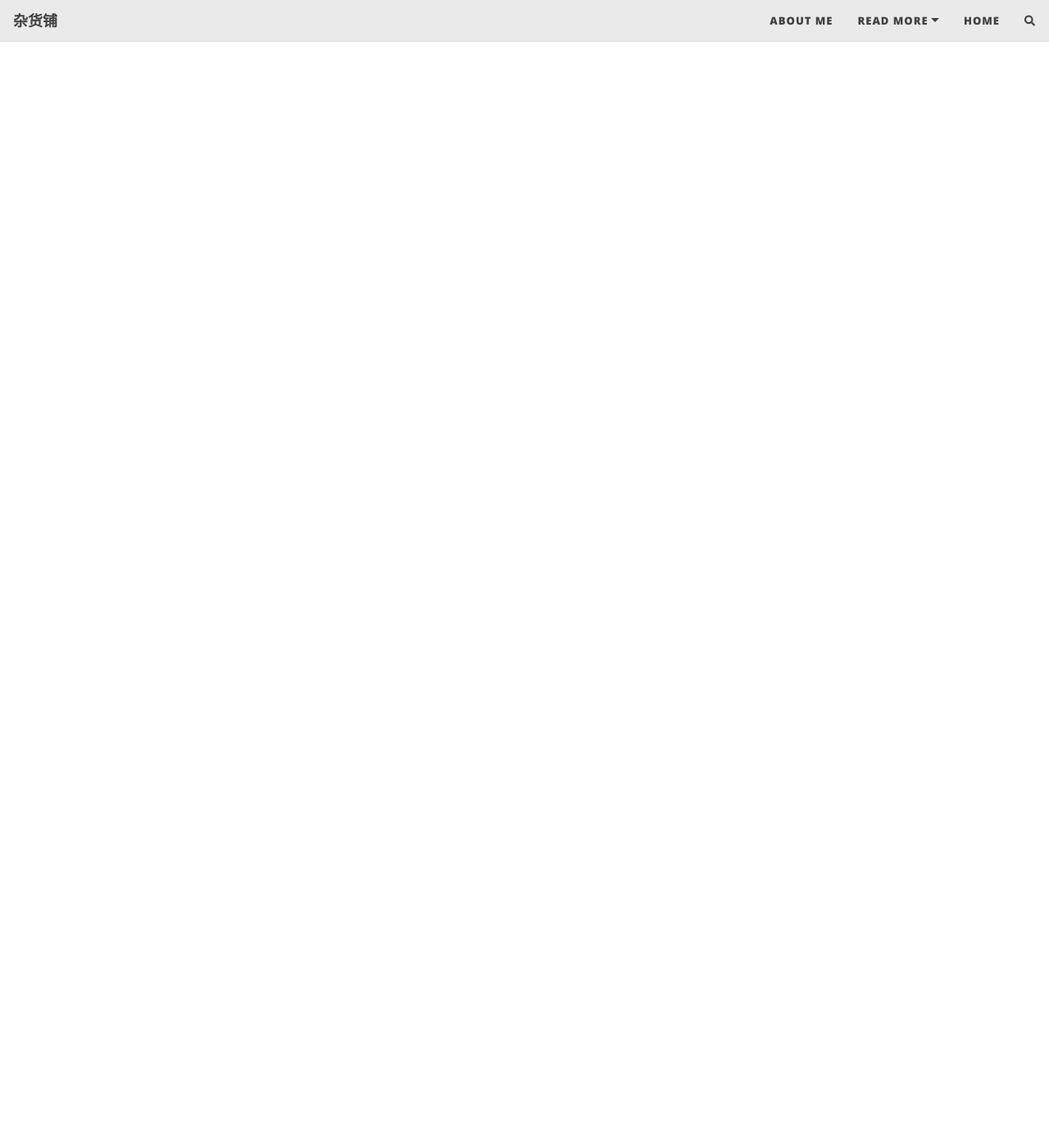
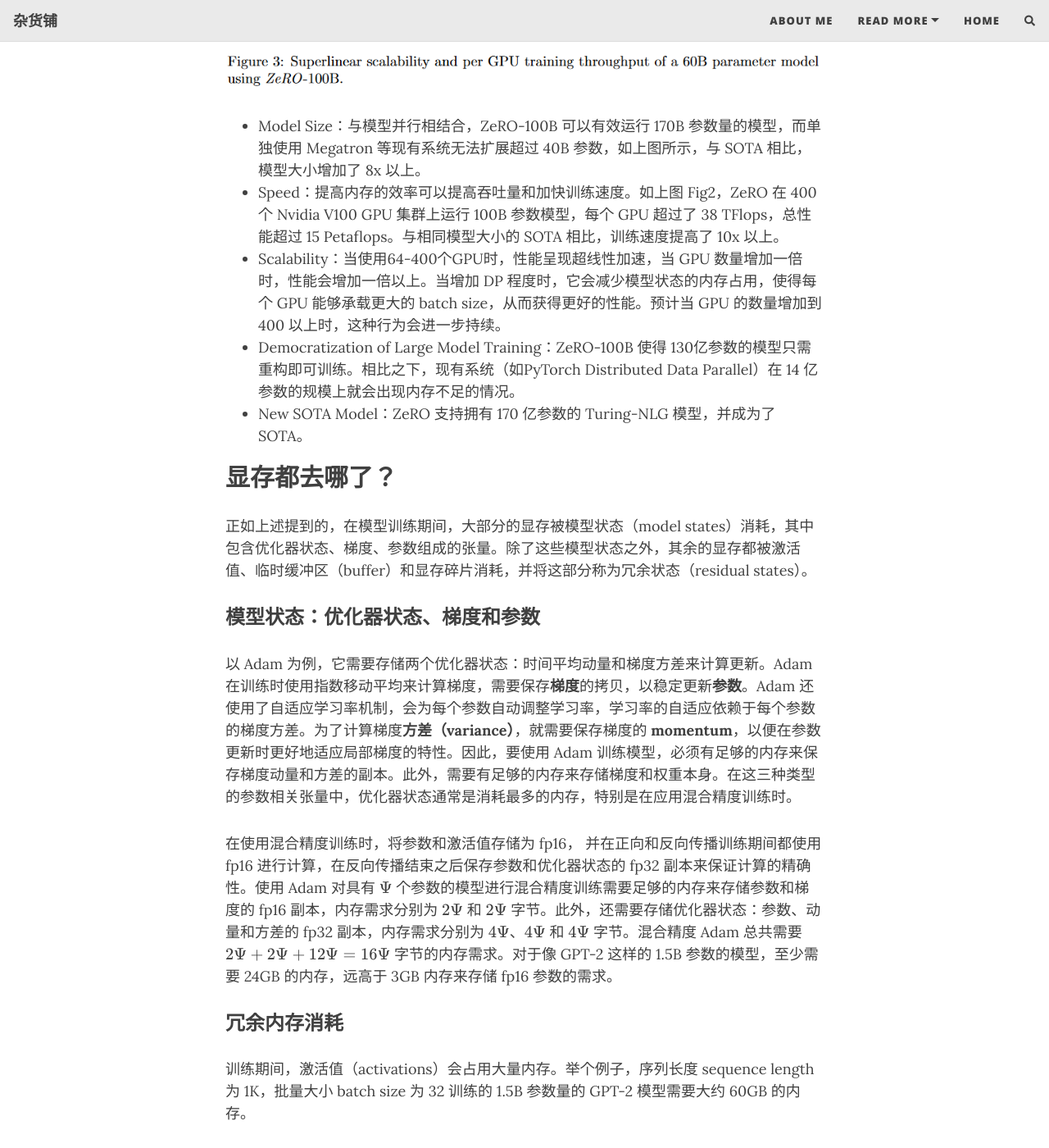
Before and after one commit to Hyaloid/Hyaloid.github.io, a Jekyll site: the page built from _posts/2023-12-03-ZeRO.md, in a window 1280 px wide and 1400 px high, scrolled down 3362 px. Shown: the whole window at 82% size. Built offline with Jekyll 4.4.1, drawn with Linux system fonts in a browser that asks for light colours; nearby versions of some CDN libraries; formulas are drawn with MathJax 3; comment, search, counter and statistics services are not loaded; some of the changed text lies outside the part shown.

Commit message:
update zero

```diff
--- a/_posts/2023-12-03-ZeRO.md
+++ b/_posts/2023-12-03-ZeRO.md
@@ -8,12 +8,12 @@
 author: SeaMount
 ---
 
-随着深度神经网络模型的加深，模型的准确性也得到了相应的提升，但由于硬件条件的限制，在单个设备上训练数十亿至数万亿参数十分困难。当前通常会使用数据并行和模型并行的方法来解决训练大型模型显存首先的问题，但数据并行和模型并行均存在不足之处。数据并行虽然不需要进行频繁的通信，但是需要在每个处理器上复制一份完整的模型状态，造成模型的冗余；而模型并行虽然对模型状态进行了划分，能够减少模型状态冗余，更高效地使用内存，但是会导致计算粒度过细，需要频繁进行通信。
+随着深度神经网络模型的加深，模型的准确性也得到了相应的提升，但由于硬件条件的限制，在单个设备上训练数十亿至数万亿参数十分困难。当前，通常会使用数据并行和模型并行的方法来解决训练大型模型显存受限的问题，但数据并行和模型并行均存在不足之处。数据并行虽然不需要进行频繁的通信，但是需要在每个处理器上复制一份完整的模型状态，造成模型的冗余；而模型并行虽然对模型状态进行了划分，能够减少模型状态冗余，更高效地使用内存，但是会导致计算粒度过细，需要频繁进行通信。
 
 微软提出了 ZeRO，零冗余优化器来消除了模型并行和数据并行训练中的内存冗余，同时也保持了低通信量和高计算粒度。
 
 本文认为，模型训练的过程中，内存消耗主要分为两个部分：
-1. 模型状态，包括优化器状态（optimizer state）、梯度和参数，其中，优化器状态包括动量（momentum）和冲量（variance）；
+1. 模型状态，包括优化器状态（optimizer state）、梯度和参数，其中，优化器状态包括动量（momentum）和方差（variance）；
 2. 剩余状态，包括中间激活值（activations）、临时缓冲区和不可用的显存碎片。
 
 本文分别针对以上两个消耗内存的主要部分提出了两种不同的方法，ZeRO-DP 和 ZeRO-R。
@@ -28,22 +28,21 @@
     的优化器状态变量。实验表明，切分优化器状态使内存占用减少 4 倍，与 DP 具有相同的通信量；
 2. 梯度 + 优化器状态（gradients + optimizer states）
 
-    每个gpu中只保存
+    每个 GPU 中只保存
     $$\frac{1}{N_d}$$
     的梯度，实验表明，切分梯度和优化器状态使内存占用减少 8 倍，与 DP 具有相同的通信量；
 3. 参数 + 梯度 + 优化器状态（parameters + gradients + optimizer states）
 
-    每个gpu中只保存
+    每个 GPU 中只保存
     $$\frac{1}{N_d}$$
     的参数 ，实验表明，切分参数、梯度和优化器状态能使内存占用减少 64 倍（内存减少量与 DP 划分的份数呈线性关系），通信量仅增加 50%。
 
-![zero-partition](/assets/img/20231203/zero-partition.png)
+![zero-partition](/assets/img/20231203/zero-partition.png){: .mx-auto.d-block :}
 
 {: .box-note}
-Baseline: 未进行优化的基线 \
-$$\Psi$$: 模型大小（参数的数量），途中模型大小为 7.5B \
+$$\Psi$$: 模型大小（参数的数量），图中模型大小为 7.5B \
 K: 存储优化器状态要消耗的内存倍数，对于混合精度的 Adam 优化器而言，K = 12 \
-$$N_d$$: 数据并行度。基于 Adam 优化器的混合精度训练，数据并行度为 $$N_d = 64$$，即在 64 块 GPU 上进行训练。
+$$N_d$$: 数据并行度，数据并行度为 $$N_d = 64$$，即在 64 块 GPU 上进行训练
 
 ## 优化剩余状态（residual states）
 
@@ -53,4 +52,39 @@
 2. 定义了适当的临时缓冲区大小，使内存和计算效率平衡；
 3. 根据不同张量（tensor）的生命周期，主动管理内存，减少内存碎片产生的概率；
 
-ZeRO-DP 和 ZeRO-R 结合起来被称为 ZeRO，零冗余优化器，既解决了数据并行中内存效率低下的问题，又解决了模型并行中计算和通信效率低下的问题。
+ZeRO-DP 和 ZeRO-R 结合起来被称为 ZeRO，零冗余优化器，既解决了数据并行（DP）中内存效率低下的问题，又解决了模型并行中计算和通信效率低下的问题。
+
+## ZeRO 和模型并行相结合
+
+在激活内存占用非常大的时候，可以结合模型并行减少激活内存的占用。在模型较小的时候，单独使用数据并行会导致 batch size 过大可能无法收敛，使用模型并行可以在加速训练的同时减小 batch size 到合适的值，帮助模型收敛。在将 ZeRO 和模型并行结合时，理论上最多可以减少 $$N_d \times N_m$$ 倍的内存占用。
+
+实验中，ZeRO 训练的吞吐量和加速比与 SOTA 对比结果如下：
+![zero-partition](/assets/img/20231203/zero-throughput.png){: .mx-auto.d-block :}
+
+![zero-partition](/assets/img/20231203/superlinear-scalability.png){: .mx-auto.d-block :}
+
+- Model Size：与模型并行相结合，ZeRO-100B 可以有效运行 170B 参数量的模型，而单独使用 Megatron 等现有系统无法扩展超过 40B 参数，如上图所示，与 SOTA 相比，模型大小增加了 8x 以上。
+- Speed：提高内存的效率可以提高吞吐量和加快训练速度。如上图 Fig2，ZeRO 在 400 个 Nvidia V100 GPU 集群上运行 100B 参数模型，每个 GPU 超过了 38 TFlops，总性能超过 15 Petaflops。与相同模型大小的 SOTA 相比，训练速度提高了 10x 以上。
+- Scalability：当使用64-400个GPU时，性能呈现超线性加速，当 GPU 数量增加一倍时，性能会增加一倍以上。当增加 DP 程度时，它会减少模型状态的内存占用，使得每个 GPU 能够承载更大的 batch size，从而获得更好的性能。预计当 GPU 的数量增加到 400 以上时，这种行为会进一步持续。
+- Democratization of Large Model Training：ZeRO-100B 使得 130亿参数的模型只需重构即可训练。相比之下，现有系统（如PyTorch Distributed Data Parallel）在 14 亿参数的规模上就会出现内存不足的情况。
+- New SOTA Model：ZeRO 支持拥有 170 亿参数的 Turing-NLG 模型，并成为了 SOTA。
+
+## 显存都去哪了？
+
+正如上述提到的，在模型训练期间，大部分的显存被模型状态（model states）消耗，其中包含优化器状态、梯度、参数组成的张量。除了这些模型状态之外，其余的显存都被激活值、临时缓冲区（buffer）和显存碎片消耗，并将这部分称为冗余状态（residual states）。
+
+### 模型状态：优化器状态、梯度和参数
+
+以 Adam 为例，它需要存储两个优化器状态：时间平均动量和梯度方差来计算更新。Adam 在训练时使用指数移动平均来计算梯度，需要保存**梯度**的拷贝，以稳定更新**参数**。Adam 还使用了自适应学习率机制，会为每个参数自动调整学习率，学习率的自适应依赖于每个参数的梯度方差。为了计算梯度**方差（variance）**，就需要保存梯度的 **momentum**，以便在参数更新时更好地适应局部梯度的特性。因此，要使用 Adam 训练模型，必须有足够的内存来保存梯度动量和方差的副本。此外，需要有足够的内存来存储梯度和权重本身。在这三种类型的参数相关张量中，优化器状态通常是消耗最多的内存，特别是在应用混合精度训练时。
+
+在使用混合精度训练时，将参数和激活值存储为 fp16， 并在正向和反向传播训练期间都使用 fp16 进行计算，在反向传播结束之后保存参数和优化器状态的 fp32 副本来保证计算的精确性。使用 Adam 对具有 $$\Psi$$ 个参数的模型进行混合精度训练需要足够的内存来存储参数和梯度的 fp16 副本，内存需求分别为 $$2\Psi$$ 和 $$2\Psi$$ 字节。此外，还需要存储优化器状态：参数、动量和方差的 fp32 副本，内存需求分别为 $$4\Psi$$、$$4\Psi$$ 和 $$4\Psi$$ 字节。混合精度 Adam 总共需要 $$2\Psi + 2\Psi + 12\Psi = 16\Psi$$ 字节的内存需求。对于像 GPT-2 这样的 1.5B 参数的模型，至少需要 24GB 的内存，远高于 3GB 内存来存储 fp16 参数的需求。
+
+### 冗余内存消耗
+
+训练期间，激活值（activations）会占用大量内存。举个例子，序列长度 sequence length 为 1K，批量大小 batch size 为 32 训练的 1.5B 参数量的 GPT-2 模型需要大约 60GB 的内存。
+
+激活值占用内存 = Transformer 层数 $$\times$$ hidden_dim $$\times$$ batch_size $$\times$$ seq_len
+
+- Activations：使用激活值检查点（checkpoint）的技术可以将内存消耗减少大约总激活值的 $$\frac12$$ 次方，如将上述模型的激活值内存占用减少到约 8GB，但代价是会增加 33% 的重计算开销。但是对于较大的模型，即使使用了激活检查点，激活内存也会变得相当大。例如，即使使用激活检查点，训练 batch size 为 32，且具有 1000 亿个参数的 GPT-like 的模型需要大约 60GB 的内存。
+- Temporary buffers：对于大型模型来说，用于存储中间结果的临时缓冲区会消耗大量内存。梯度 all-reduce，或者梯度正则计算时会将所有梯度融合到一个 flattened buffer 中，尽管梯度可以以 fp16 存储，但 buffer 可能还是 fp32.对于一个具有 1.5B 参数的模型，一个 flattened fp32 buffer 要占用 6GB 的内存。
+- Memory Fragmentation：如果没有足够的连续内存来满足内存请求，即使总共可用的内存大于请求的内存，内存请求也会失败。在训练非常大的模型时观察到明显的内存碎片，导致内存不足，在某些极端的情况下会有超过 30% 的内存碎片存在。
```
Also changed, not shown: assets/img/20231203/superlinear-scalability.png (added), assets/img/20231203/zero-throughput.png (added).
